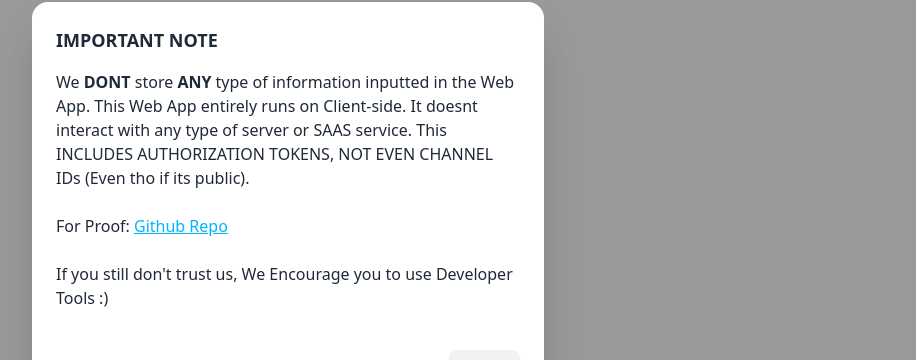
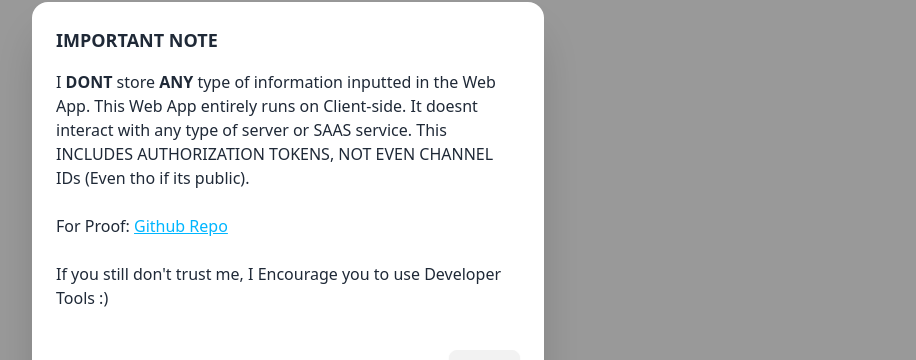
Before and after one commit to Ayanprogrammer11/fakeTyping, a React (Vite) app: page / in a window 1280 px wide. Both pictures are taken after a click on the button 1240 px from the left and 40 px from the top of the page. Shown: the part 188-548 px from the top of the page, without its empty margins (352-1268 px from the left). Built offline with nearby package versions, Linux system fonts and the light colour scheme; what tailwindcss-animated would draw is missing.

Commit message:
chore: Update IMPORTANT NOTE with additional clarification on data storage

```diff
--- a/src/App.jsx
+++ b/src/App.jsx
@@ -145,11 +145,10 @@ function App() {
     <div className="App">
       <Modal title={"IMPORTANT NOTE"}>
         <p>
-          We <strong>DONT</strong> store <strong>ANY</strong> type of
-          information inputted in the Web App. This Web App entirely runs on
-          Client-side. It doesnt interact with any type of server or SAAS
-          service. This INCLUDES AUTHORIZATION TOKENS, NOT EVEN CHANNEL IDs
-          (Even tho if its public).
+          I <strong>DONT</strong> store <strong>ANY</strong> type of information
+          inputted in the Web App. This Web App entirely runs on Client-side. It
+          doesnt interact with any type of server or SAAS service. This INCLUDES
+          AUTHORIZATION TOKENS, NOT EVEN CHANNEL IDs (Even tho if its public).
         </p>
         <br />
         <p>
@@ -163,8 +162,7 @@ function App() {
         </p>
         <br />
         <p>
-          If you still don't trust us, We Encourage you to use Developer Tools
-          :)
+          If you still don't trust me, I Encourage you to use Developer Tools :)
         </p>
       </Modal>
       <Toaster
```
